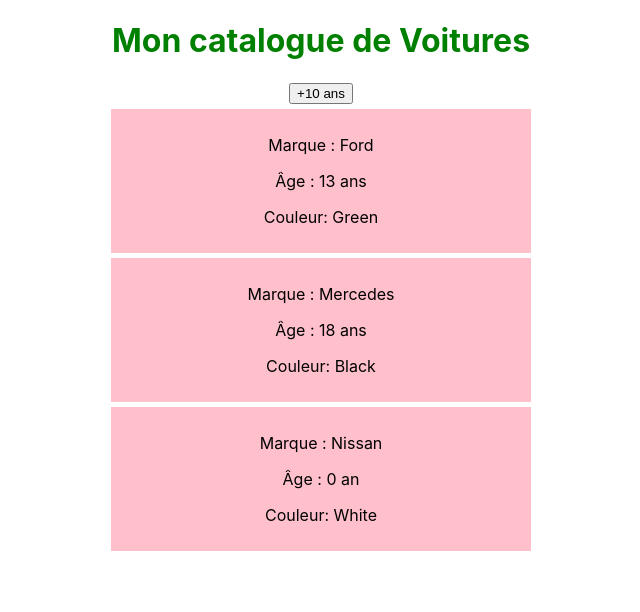
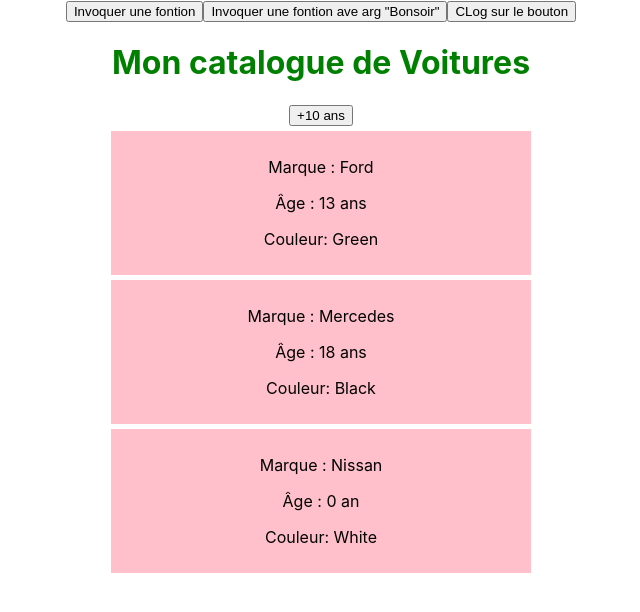
Before and after one commit to tankejaures/cars, a React (Create React App) app: page / in a window 1280 px wide. Shown: the top 612 px of the page, without its empty margins (319-959 px from the left). Built offline with nearby package versions, Linux system fonts and the light colour scheme.

Commit message:
Video 34

```diff
--- a/src/App.js
+++ b/src/App.js
@@ -1,6 +1,7 @@
 import "./App.css";
 import { Component } from "react";
 import { MyCars } from "./components/MyCars";
+import Welcome from "./components/Welcome";
 
 class App extends Component {
   state = {
@@ -11,6 +12,7 @@ class App extends Component {
   render() {
     return (
       <div className="App">
+        <Welcome />
         <MyCars title={this.state.title} color={this.state.color} />
       </div>
     );
--- /dev/null
+++ b/src/components/Welcome.js
@@ -0,0 +1,18 @@
+const Welcome = () => {
+  const bonjour = () => console.log("Bonjour");
+  const bonjourArg = (value) => console.log(value);
+
+  return (
+    <div>
+      <button onClick={bonjour}>Invoquer une fontion</button>
+      <button onClick={()=>bonjourArg("Bonsoir")}>
+        Invoquer une fontion ave arg "Bonsoir"
+      </button>
+      <button onClick={() => console.log("Bonne Nuit")}>
+        CLog sur le bouton
+      </button>
+    </div>
+  );
+};
+
+export default Welcome;
```
